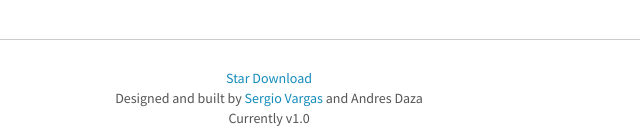
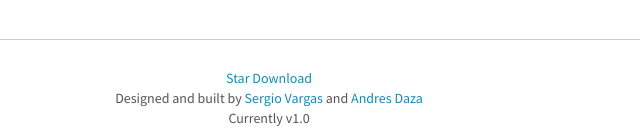
Before and after one commit to ssvargass/fundamentos, a website: page public/index.html in a window 1280 px wide. Shown: the part 982-1117 px from the top of the page, 371-1011 px from the left. Drawn offline with Linux system fonts and the light colour scheme.

Commit message:
twitter andres

```diff
--- a/public/index.html
+++ b/public/index.html
@@ -225,7 +225,7 @@
 
 		<br/>
 
-		Designed and built by <a href="https://twitter.com/ssvargass" target="_blank">Sergio Vargas</a> and Andres Daza <br/>
+		Designed and built by <a href="https://twitter.com/ssvargass" target="_blank">Sergio Vargas</a> and <a href="https://twitter.com/andresdv03" target="_blank">Andres Daza</a> <br/>
 		Currently v1.0
 	</p>
 
```
